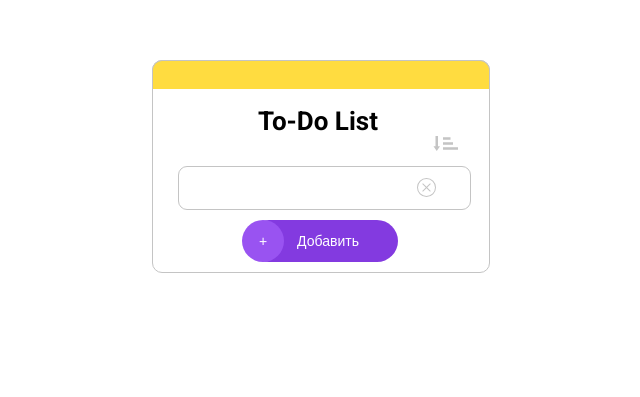
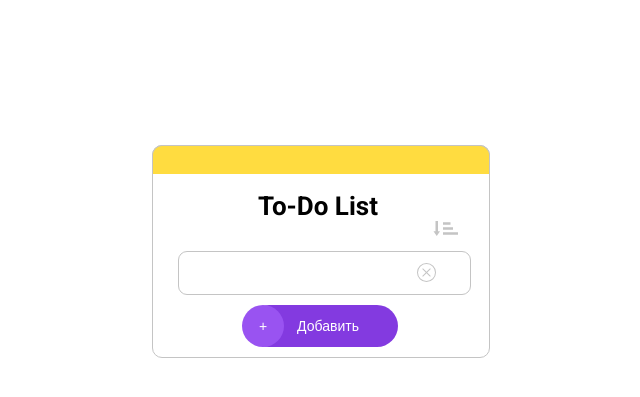
Before and after one commit to amardar/secondproject, a plain HTML site: page index.html in a window 1280 px wide. Shown: the part 117-514 px from the top of the page, without its empty margins (319-959 px from the left). Drawn offline with Linux system fonts and the light colour scheme.

Commit message:
Final version

```diff
--- a/style/style.css
+++ b/style/style.css
@@ -6,7 +6,10 @@ body {
 
 .container {
     width: 100%;
-    margin-top: 14%;
+    height: 90vh;
+    display: flex;
+    vertical-align: middle;
+    justify-content: center;
 }
 
 .todolist {
@@ -43,7 +46,7 @@ h1 {
 #sortSmallBigNotActive {
     width: 25px;
     height: 15px;
-    position: absolute; /* Убрать position absolute*/
+    position: absolute;
     margin-left: 280px;
 }
 
```
Also changed, not shown: index.html (+0 -4 lines).
